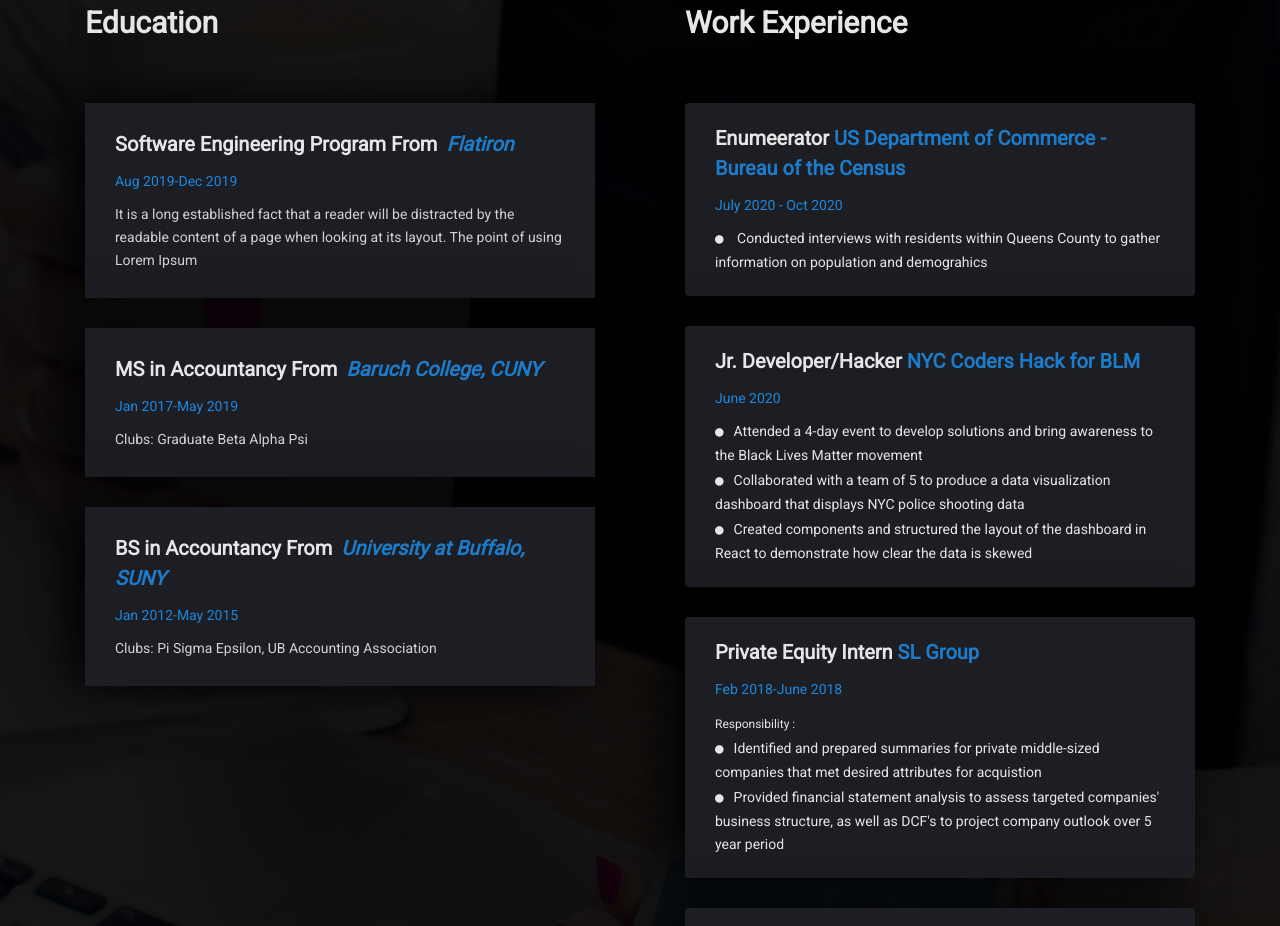
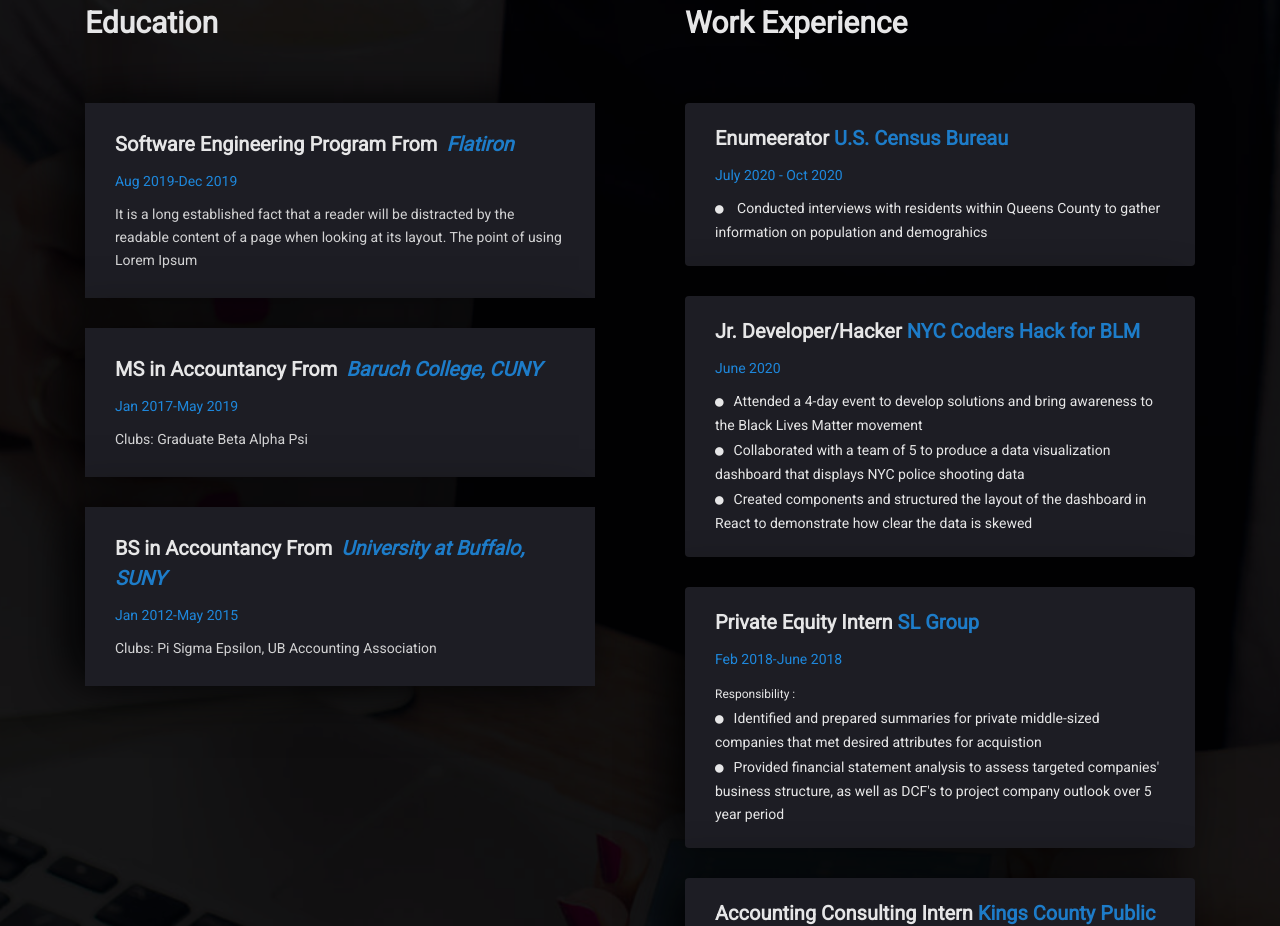
Before and after one commit to brianw921/Portfolio2, a plain HTML site: page index.html in a window 1280 px wide. Shown: the part 1674-2600 px from the top of the page. Drawn offline with Linux system fonts and the light colour scheme; some packages are replaced by stand-ins of ours.

Commit message:
portfolio

```diff
--- a/index.html
+++ b/index.html
@@ -252,7 +252,7 @@
 
                                  <div class="mh-work-item dark-bg wow fadeInUp" data-wow-duration="0.8s"
                                     data-wow-delay="0.4s">
-                                    <h4>Enumeerator <a>US Department of Commerce - Bureau of the Census</a></h4>
+                                    <h4>Enumeerator <a>U.S. Census Bureau</a></h4>
                                     <div class="mh-eduyear">July 2020 - Oct 2020 </div>
                                     <ul class="work-responsibility">
                                         <li><i class="fa fa-circle"></i> Conducted interviews with residents within Queens County to gather information on population and demograhics</li>
```
